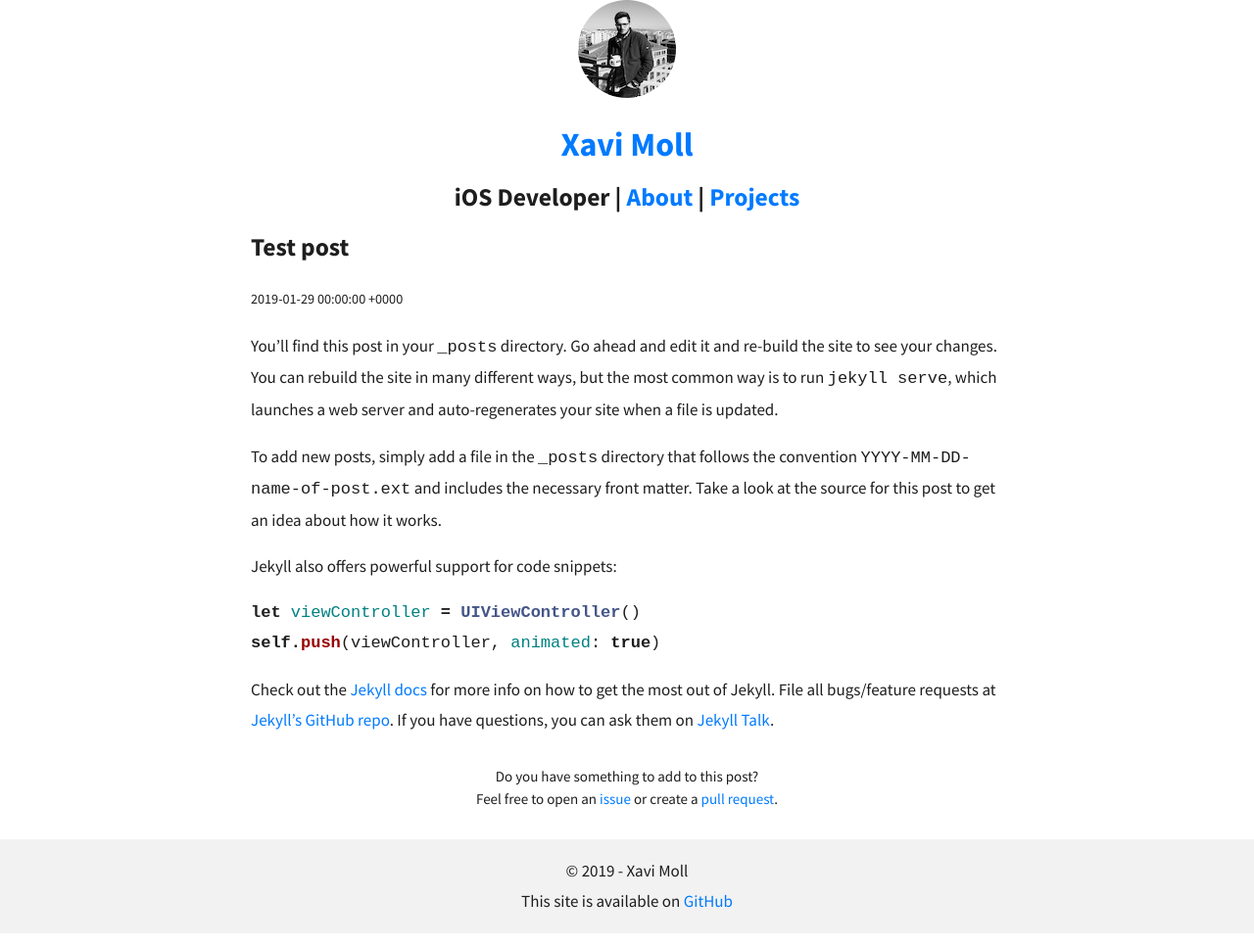
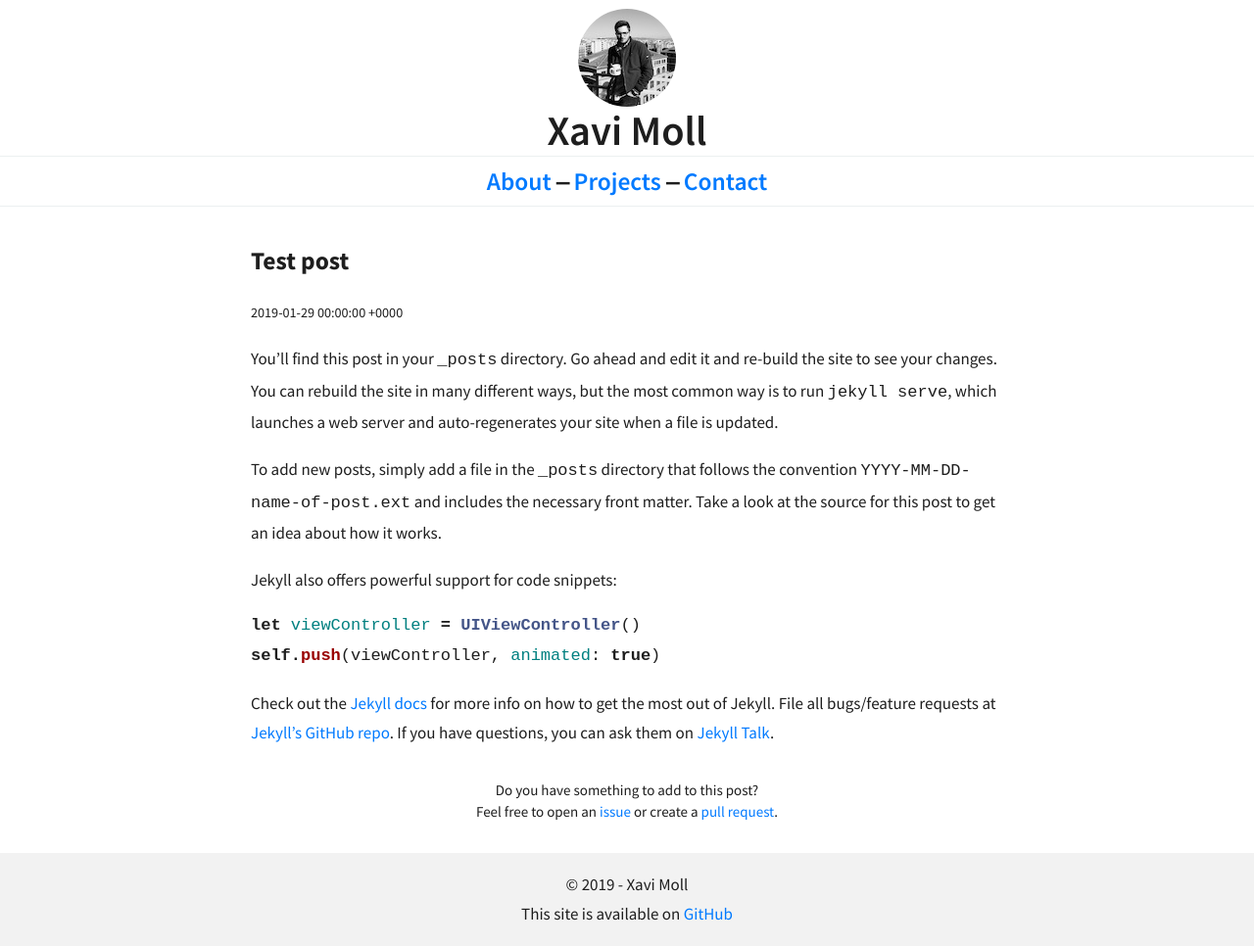
Before and after one commit to xmollv/xmollv.github.io, a Jekyll site: the page built from _posts/2019-01-29-welcome-to-jekyll.markdown, in a window 1280 px wide. Shown: the whole page at 98% size. Built offline with Jekyll 4.4.1, drawn with Linux system fonts in a browser that asks for light colours.

Commit message:
more css

```diff
--- a/_includes/header.html
+++ b/_includes/header.html
@@ -5,5 +5,5 @@
     <a href="{{ site.url }}">{{ site.author }}</a>
 </h1>
 <h2>
-    iOS Developer | <a href='{{ site.url }}/about/'>About</a> | <a href="{ site.url }/projects"> Projects </a>
+    <a href='{{ site.url }}/about/'>About</a> ⎯ <a href="{ site.url }/projects"> Projects </a> ⎯ <a href="{ site.url }/contact"> Contact </a>
 </h2>
--- a/assets/css/base.css
+++ b/assets/css/base.css
@@ -8,13 +8,43 @@ body {
     line-height: 1.8em;
 }
 
+header, footer {
+    text-align: center;
+}
+
+header {
+    padding-top: 0.5em;
+    padding-bottom: 0.5em;
+}
+
+header > h1 {
+    margin-top: 0;
+    margin-bottom: 0;
+    font-size: 2.5em;
+    font-weight: 600;
+}
+
+header > h1 > a {
+    color: #1e1e1e !important;
+}
+
+header > h1 > a:hover {
+    text-decoration: none !important;
+}
+
+header > h2 {
+    margin-top: 10px;
+    margin-bottom: 10px;
+    padding-top: 10px;
+    padding-bottom: 10px;
+    font-weight: 600;
+    border-top: 1px solid #ecf0f1;
+    border-bottom: 1px solid #ecf0f1;
+}
+
 main {
     margin: 0 auto;
     max-width: 768px;
-}
-
-header, footer {
-    text-align: center;
 }
 
 footer {
```
